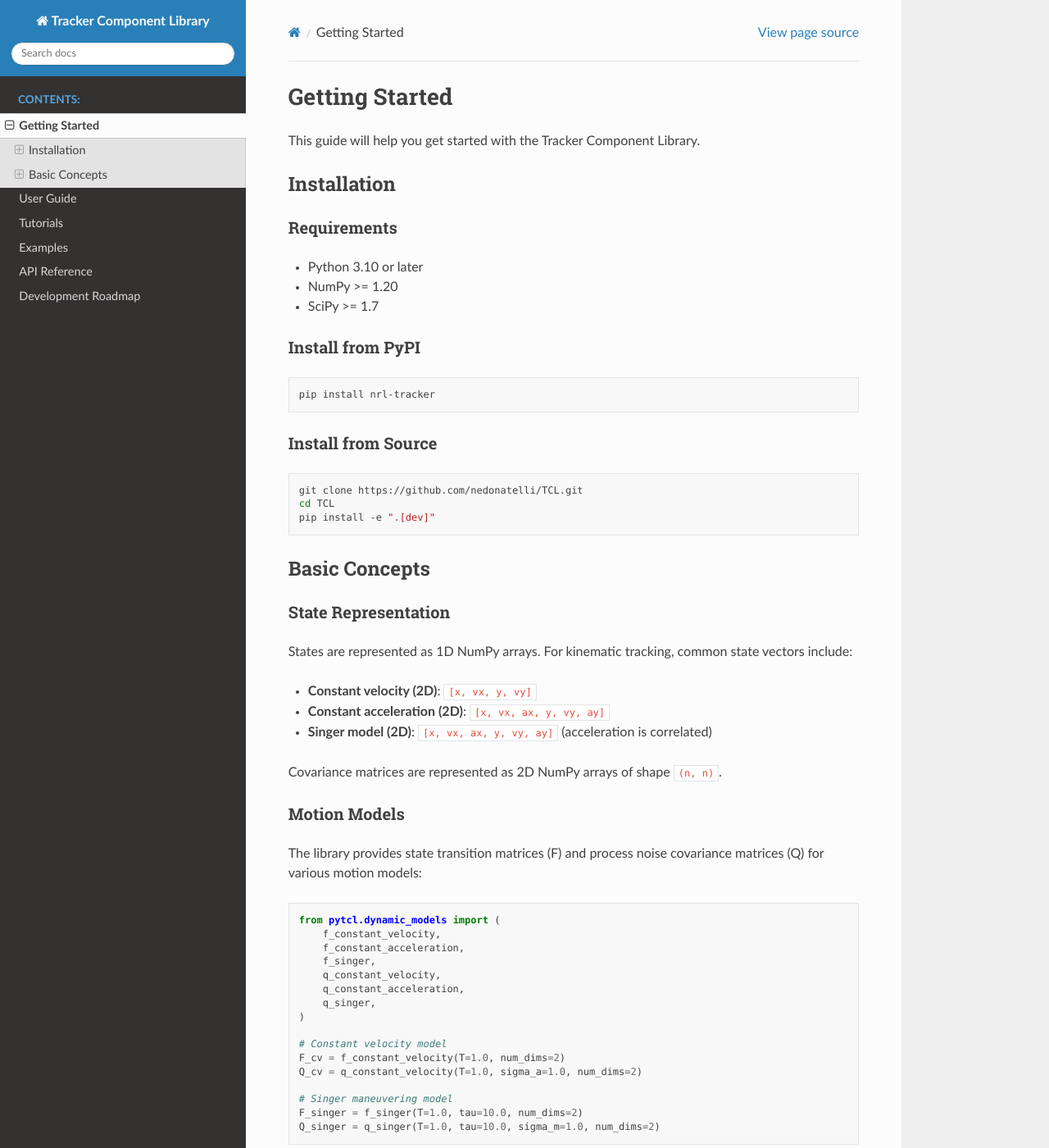
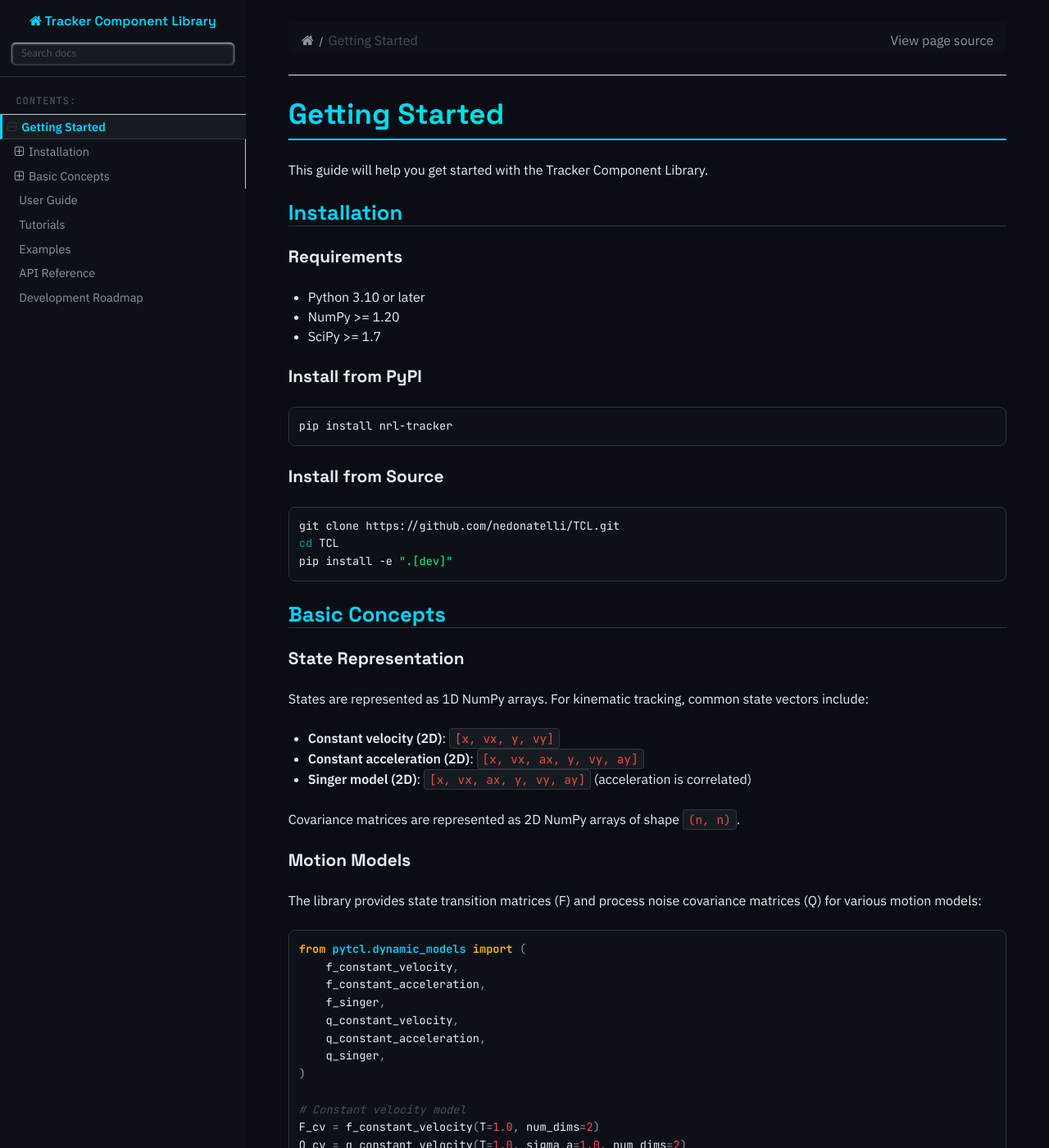
Before and after one commit to nedonatelli/TCL, a Sphinx documentation site: the page built from docs/getting_started.rst, in a window 1280 px wide and 1400 px high. Shown: the whole window at 82% size. Built offline with Sphinx 7.4.7 and the Read the Docs theme 3.1.0, drawn with Linux system fonts in a browser that asks for light colours.

Commit message:
Add dark theme CSS overrides for Sphinx RTD documentation
- Create rtd-overrides.css with comprehensive RTD theme customization
- Apply pyTCL dark color scheme to all documentation pages
- Style navigation sidebar, code blocks, tables, and API docs
- Add syntax highlighting matching the landing page theme
- Configure Sphinx to load the custom CSS

🤖 Generated with [Claude Code](https://claude.com/claude-code)

Co-Authored-By: Claude Opus 4.5 <noreply@anthropic.com>

```diff
--- /dev/null
+++ b/docs/_static/rtd-overrides.css
@@ -0,0 +1,512 @@
+/**
+ * pyTCL RTD Theme Overrides
+ * Applies the pyTCL dark theme to Sphinx RTD documentation
+ */
+
+/* Import Google Fonts */
+@import url('https://fonts.googleapis.com/css2?family=JetBrains+Mono:wght@300;400;500;600&family=Space+Grotesk:wght@300;400;500;600;700&family=IBM+Plex+Sans:wght@300;400;500;600&display=swap');
+
+/* ============================================================================
+   CSS Variables (matching pytcl-theme.css)
+   ============================================================================ */
+
+:root {
+  --pytcl-bg-void: #050709;
+  --pytcl-bg-primary: #0a0e14;
+  --pytcl-bg-secondary: #0d1117;
+  --pytcl-bg-tertiary: #161b22;
+  --pytcl-bg-elevated: #1c2128;
+  --pytcl-bg-surface: #21262d;
+
+  --pytcl-cyan: #00d4ff;
+  --pytcl-cyan-bright: #4de8ff;
+  --pytcl-cyan-dim: #0099bb;
+  --pytcl-green: #00ff88;
+  --pytcl-green-dim: #00cc6a;
+  --pytcl-amber: #ffb800;
+  --pytcl-red: #ff4757;
+
+  --pytcl-text-primary: #e6edf3;
+  --pytcl-text-secondary: #8b949e;
+  --pytcl-text-muted: #484f58;
+
+  --pytcl-border-default: #30363d;
+  --pytcl-border-muted: #21262d;
+
+  --pytcl-font-display: 'Space Grotesk', -apple-system, sans-serif;
+  --pytcl-font-body: 'IBM Plex Sans', -apple-system, sans-serif;
+  --pytcl-font-mono: 'JetBrains Mono', 'Fira Code', monospace;
+}
+
+/* ============================================================================
+   Global Styles
+   ============================================================================ */
+
+body {
+  font-family: var(--pytcl-font-body);
+  background: var(--pytcl-bg-primary);
+  color: var(--pytcl-text-primary);
+}
+
+/* ============================================================================
+   Navigation Sidebar
+   ============================================================================ */
+
+.wy-side-nav-search {
+  background: var(--pytcl-bg-secondary) !important;
+  border-bottom: 1px solid var(--pytcl-border-default);
+}
+
+.wy-side-nav-search > a {
+  color: var(--pytcl-cyan) !important;
+  font-family: var(--pytcl-font-display);
+  font-weight: 600;
+}
+
+.wy-side-nav-search input[type="text"] {
+  background: var(--pytcl-bg-tertiary);
+  border: 1px solid var(--pytcl-border-default);
+  color: var(--pytcl-text-primary);
+  border-radius: 6px;
+}
+
+.wy-side-nav-search input[type="text"]::placeholder {
+  color: var(--pytcl-text-muted);
+}
+
+.wy-nav-side {
+  background: var(--pytcl-bg-secondary) !important;
+}
+
+.wy-menu-vertical {
+  background: transparent;
+}
+
+.wy-menu-vertical a {
+  color: var(--pytcl-text-secondary) !important;
+  font-size: 0.9rem;
+}
+
+.wy-menu-vertical a:hover {
+  background: var(--pytcl-bg-tertiary) !important;
+  color: var(--pytcl-cyan) !important;
+}
+
+.wy-menu-vertical li.current > a {
+  background: var(--pytcl-bg-tertiary) !important;
+  border-left: 3px solid var(--pytcl-cyan);
+  color: var(--pytcl-cyan) !important;
+}
+
+.wy-menu-vertical li.current {
+  background: transparent !important;
+}
+
+.wy-menu-vertical li.toctree-l1.current > a {
+  background: var(--pytcl-bg-tertiary) !important;
+  border-bottom: 1px solid var(--pytcl-border-default);
+}
+
+.wy-menu-vertical li.toctree-l2.current > a,
+.wy-menu-vertical li.toctree-l2.current li.toctree-l3 > a {
+  background: var(--pytcl-bg-elevated) !important;
+}
+
+.wy-menu-vertical li span.toctree-expand {
+  color: var(--pytcl-text-muted);
+}
+
+.wy-menu-vertical li.on a span.toctree-expand,
+.wy-menu-vertical li.current > a span.toctree-expand {
+  color: var(--pytcl-cyan);
+}
+
+.wy-menu-vertical header,
+.wy-menu-vertical p.caption {
+  color: var(--pytcl-text-muted) !important;
+  font-family: var(--pytcl-font-mono);
+  font-size: 0.75rem;
+  text-transform: uppercase;
+  letter-spacing: 1px;
+}
+
+/* ============================================================================
+   Main Content Area
+   ============================================================================ */
+
+.wy-nav-content-wrap {
+  background: var(--pytcl-bg-primary);
+}
+
+.wy-nav-content {
+  background: var(--pytcl-bg-primary);
+  max-width: 1000px;
+}
+
+.rst-content {
+  color: var(--pytcl-text-primary);
+}
+
+/* ============================================================================
+   Typography
+   ============================================================================ */
+
+.rst-content h1,
+.rst-content h2,
+.rst-content h3,
+.rst-content h4,
+.rst-content h5,
+.rst-content h6 {
+  font-family: var(--pytcl-font-display);
+  color: var(--pytcl-text-primary);
+  border-bottom-color: var(--pytcl-border-default);
+}
+
+.rst-content h1 {
+  font-size: 2.2rem;
+  background: linear-gradient(135deg, var(--pytcl-cyan), var(--pytcl-green));
+  -webkit-background-clip: text;
+  -webkit-text-fill-color: transparent;
+  background-clip: text;
+  border-bottom: 2px solid var(--pytcl-cyan);
+  padding-bottom: 0.5rem;
+}
+
+.rst-content h2 {
+  font-size: 1.6rem;
+  color: var(--pytcl-cyan);
+  border-bottom: 1px solid var(--pytcl-border-default);
+}
+
+.rst-content h3 {
+  font-size: 1.3rem;
+}
+
+.rst-content a {
+  color: var(--pytcl-cyan);
+}
+
+.rst-content a:hover {
+  color: var(--pytcl-cyan-bright);
+}
+
+.rst-content a:visited {
+  color: var(--pytcl-cyan-dim);
+}
+
+/* ============================================================================
+   Code Blocks
+   ============================================================================ */
+
+.rst-content code,
+.rst-content tt {
+  font-family: var(--pytcl-font-mono);
+  background: var(--pytcl-bg-tertiary);
+  border: 1px solid var(--pytcl-border-default);
+  color: var(--pytcl-green);
+  padding: 2px 6px;
+  border-radius: 4px;
+  font-size: 0.9em;
+}
+
+.rst-content pre {
+  background: var(--pytcl-bg-secondary) !important;
+  border: 1px solid var(--pytcl-border-default);
+  border-radius: 8px;
+  padding: 1rem;
+}
+
+.rst-content div[class^="highlight"] {
+  background: var(--pytcl-bg-secondary) !important;
+  border: 1px solid var(--pytcl-border-default);
+  border-radius: 8px;
+}
+
+.rst-content div[class^="highlight"] pre {
+  background: transparent !important;
+  border: none;
+  color: var(--pytcl-text-primary);
+  font-family: var(--pytcl-font-mono);
+  font-size: 0.85rem;
+  line-height: 1.6;
+}
+
+/* Syntax highlighting */
+.highlight .c1, .highlight .c { color: var(--pytcl-text-muted); } /* Comments */
+.highlight .k, .highlight .kn, .highlight .kd { color: var(--pytcl-amber); } /* Keywords */
+.highlight .n, .highlight .nv { color: var(--pytcl-text-primary); } /* Names */
+.highlight .nf, .highlight .nc { color: var(--pytcl-cyan); } /* Functions/Classes */
+.highlight .s, .highlight .s1, .highlight .s2 { color: var(--pytcl-green); } /* Strings */
+.highlight .mi, .highlight .mf, .highlight .m { color: var(--pytcl-red); } /* Numbers */
+.highlight .o, .highlight .p { color: var(--pytcl-text-secondary); } /* Operators */
+.highlight .nb, .highlight .bp { color: var(--pytcl-cyan-dim); } /* Builtins */
+.highlight .nn { color: var(--pytcl-cyan); } /* Module names */
+
+/* ============================================================================
+   Admonitions (Notes, Warnings, etc.)
+   ============================================================================ */
+
+.rst-content .admonition {
+  background: var(--pytcl-bg-tertiary);
+  border: 1px solid var(--pytcl-border-default);
+  border-radius: 8px;
+  padding: 1rem;
+}
+
+.rst-content .admonition-title {
+  font-family: var(--pytcl-font-display);
+  font-weight: 600;
+  background: transparent !important;
+  margin: -1rem -1rem 0.5rem -1rem;
+  padding: 0.5rem 1rem;
+  border-bottom: 1px solid var(--pytcl-border-default);
+  border-radius: 7px 7px 0 0;
+}
+
+.rst-content .note {
+  border-left: 4px solid var(--pytcl-cyan);
+}
+
+.rst-content .note .admonition-title {
+  color: var(--pytcl-cyan);
+  background: rgba(0, 212, 255, 0.1) !important;
+}
+
+.rst-content .warning {
+  border-left: 4px solid var(--pytcl-amber);
+}
+
+.rst-content .warning .admonition-title {
+  color: var(--pytcl-amber);
+  background: rgba(255, 184, 0, 0.1) !important;
+}
+
+.rst-content .danger,
+.rst-content .error {
+  border-left: 4px solid var(--pytcl-red);
+}
+
+.rst-content .danger .admonition-title,
+.rst-content .error .admonition-title {
+  color: var(--pytcl-red);
+  background: rgba(255, 71, 87, 0.1) !important;
+}
+
+.rst-content .tip,
+.rst-content .hint {
+  border-left: 4px solid var(--pytcl-green);
+}
+
+.rst-content .tip .admonition-title,
+.rst-content .hint .admonition-title {
+  color: var(--pytcl-green);
+  background: rgba(0, 255, 136, 0.1) !important;
+}
+
+/* ============================================================================
+   Tables
+   ============================================================================ */
+
+.rst-content table.docutils {
+  border: 1px solid var(--pytcl-border-default);
+  border-radius: 8px;
+  overflow: hidden;
+}
+
+.rst-content table.docutils thead {
+  background: var(--pytcl-bg-tertiary);
+}
+
+.rst-content table.docutils th {
+  background: var(--pytcl-bg-tertiary);
+  color: var(--pytcl-text-primary);
+  font-family: var(--pytcl-font-display);
+  border-color: var(--pytcl-border-default);
+}
+
+.rst-content table.docutils td {
+  background: var(--pytcl-bg-secondary);
+  color: var(--pytcl-text-primary);
+  border-color: var(--pytcl-border-default);
+}
+
+.rst-content table.docutils tr:nth-child(even) td {
+  background: var(--pytcl-bg-tertiary);
+}
+
+/* ============================================================================
+   API Documentation
+   ============================================================================ */
+
+.rst-content dl.py {
+  background: var(--pytcl-bg-secondary);
+  border: 1px solid var(--pytcl-border-default);
+  border-radius: 8px;
+  padding: 1rem;
+  margin: 1rem 0;
+}
+
+.rst-content dl.py dt {
+  background: var(--pytcl-bg-tertiary);
+  border: 1px solid var(--pytcl-border-default);
+  border-radius: 6px;
+  padding: 0.5rem 1rem;
+  font-family: var(--pytcl-font-mono);
+  font-size: 0.9rem;
+}
+
+.rst-content dl.py dt .sig-name {
+  color: var(--pytcl-cyan);
+  font-weight: 600;
+}
+
+.rst-content dl.py dt .sig-param {
+  color: var(--pytcl-text-secondary);
+}
+
+.rst-content dl.py dt .sig-paren {
+  color: var(--pytcl-text-muted);
+}
+
+.rst-content dl.py dd {
+  padding: 1rem 0 0.5rem 1rem;
+  border-left: 2px solid var(--pytcl-border-default);
+  margin-left: 1rem;
+}
+
+.rst-content .field-list dt {
+  color: var(--pytcl-amber);
+  font-weight: 600;
+}
+
+/* ============================================================================
+   Breadcrumbs
+   ============================================================================ */
+
+.wy-breadcrumbs {
+  background: var(--pytcl-bg-secondary);
+  padding: 0.5rem 1rem;
+  border-radius: 6px;
+  margin-bottom: 1.5rem;
+}
+
+.wy-breadcrumbs li {
+  color: var(--pytcl-text-muted);
+}
+
+.wy-breadcrumbs a {
+  color: var(--pytcl-text-secondary);
+}
+
+.wy-breadcrumbs a:hover {
+  color: var(--pytcl-cyan);
+}
+
+/* ============================================================================
+   Footer
+   ============================================================================ */
+
+footer {
+  color: var(--pytcl-text-muted);
+  border-top: 1px solid var(--pytcl-border-default);
+}
+
+footer a {
+  color: var(--pytcl-text-secondary);
+}
+
+footer a:hover {
+  color: var(--pytcl-cyan);
+}
+
+/* ============================================================================
+   Scrollbar
+   ============================================================================ */
+
+::-webkit-scrollbar {
+  width: 8px;
+  height: 8px;
+}
+
+::-webkit-scrollbar-track {
+  background: var(--pytcl-bg-secondary);
+}
+
+::-webkit-scrollbar-thumb {
+  background: var(--pytcl-border-emphasis, #484f58);
+  border-radius: 4px;
+}
+
+::-webkit-scrollbar-thumb:hover {
+  background: var(--pytcl-text-muted);
+}
+
+/* ============================================================================
+   Mobile Responsive
+   ============================================================================ */
+
+@media screen and (max-width: 768px) {
+  .wy-nav-top {
+    background: var(--pytcl-bg-secondary);
+  }
+
+  .wy-nav-top a {
+    color: var(--pytcl-cyan);
+  }
+
+  .wy-nav-top i {
+    color: var(--pytcl-text-primary);
+  }
+}
+
+/* ============================================================================
+   Version Badge
+   ============================================================================ */
+
+.rst-versions {
+  background: var(--pytcl-bg-tertiary) !important;
+  border-top: 1px solid var(--pytcl-border-default);
+}
+
+.rst-versions a {
+  color: var(--pytcl-text-secondary) !important;
+}
+
+.rst-versions .rst-current-version {
+  background: var(--pytcl-bg-elevated) !important;
+  color: var(--pytcl-cyan) !important;
+}
+
+/* ============================================================================
+   Search Results
+   ============================================================================ */
+
+.wy-body-for-nav .search-results {
+  background: var(--pytcl-bg-primary);
+}
+
+.wy-body-for-nav .search-results li {
+  background: var(--pytcl-bg-secondary);
+  border: 1px solid var(--pytcl-border-default);
+  border-radius: 8px;
+  margin-bottom: 1rem;
+  padding: 1rem;
+}
+
+.wy-body-for-nav .search-results li a {
+  color: var(--pytcl-cyan);
+  font-family: var(--pytcl-font-display);
+  font-weight: 600;
+}
+
+.wy-body-for-nav .search-results .context {
+  color: var(--pytcl-text-secondary);
+}
+
+/* ============================================================================
+   MathJax
+   ============================================================================ */
+
+.MathJax {
+  color: var(--pytcl-text-primary) !important;
+}
--- a/docs/conf.py
+++ b/docs/conf.py
@@ -37,6 +37,11 @@ exclude_patterns = ["_build", "Thumbs.db", ".DS_Store"]
 
 html_theme = "sphinx_rtd_theme"
 html_static_path = ["_static"]
+
+# Custom CSS to override RTD theme with pyTCL dark theme
+html_css_files = [
+    "rtd-overrides.css",
+]
 
 
 # -- Custom landing page setup -----------------------------------------------
```
